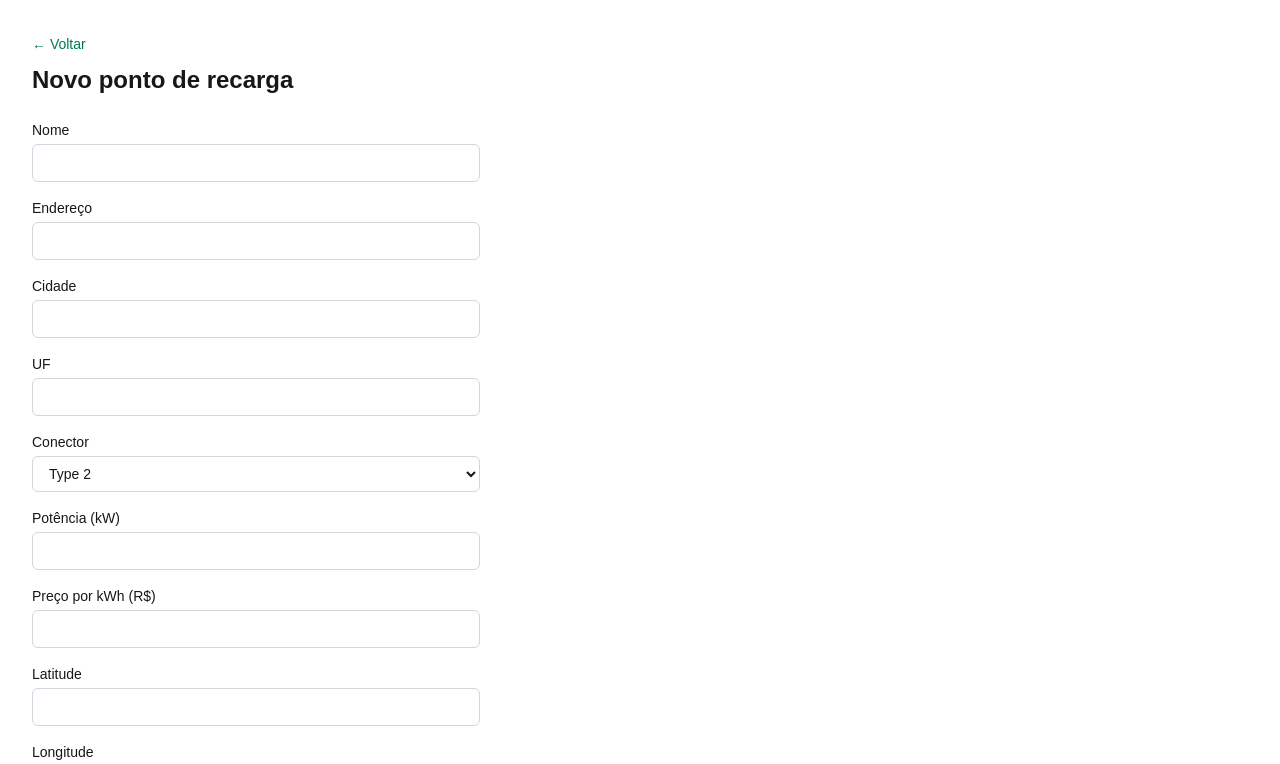
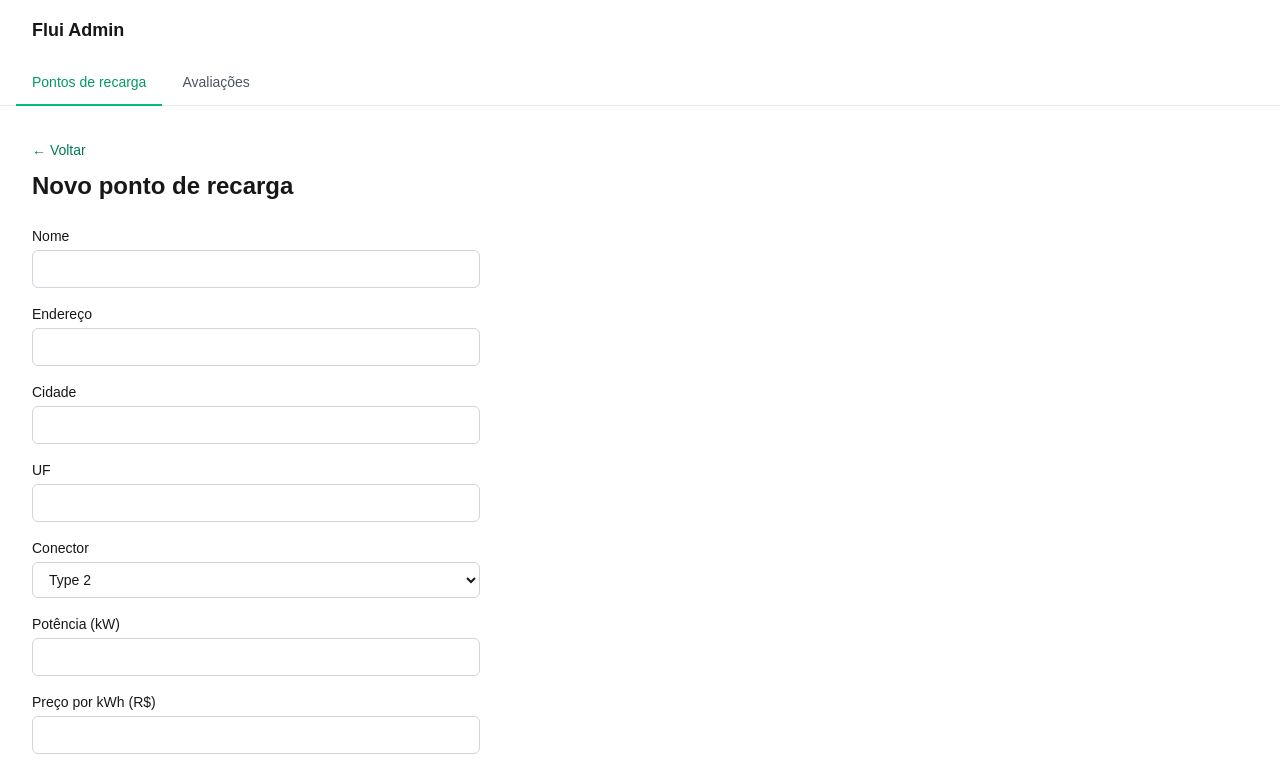
Before and after one commit to alinerfer/flui-admin, a Next.js app: page /pontos/novo in a window 1280 px wide. Shown: the top 764 px of the page. Built offline with nearby package versions, Linux system fonts and the light colour scheme.

Commit message:
adiciona cabeçalho com marca e abas

```diff
--- /dev/null
+++ b/app/components/Header.tsx
@@ -0,0 +1,41 @@
+"use client";
+
+import Link from "next/link";
+import { usePathname } from "next/navigation";
+
+const abas = [
+  { href: "/pontos", label: "Pontos de recarga" },
+  { href: "/avaliacoes", label: "Avaliações" },
+];
+
+export default function Header() {
+  const pathname = usePathname();
+
+  return (
+    <header className="border-b border-gray-200 bg-white dark:border-gray-800 dark:bg-gray-950">
+      <div className="px-8 py-4">
+        <Link href="/" className="text-lg font-bold">
+          Flui Admin
+        </Link>
+      </div>
+      <nav className="px-4 flex gap-1">
+        {abas.map((aba) => {
+          const ativa = pathname.startsWith(aba.href);
+          return (
+            <Link
+              key={aba.href}
+              href={aba.href}
+              className={`-mb-px px-4 py-3 text-sm font-medium border-b-2 ${
+                ativa
+                  ? "border-emerald-500 text-emerald-600 dark:text-emerald-400"
+                  : "border-transparent text-gray-600 hover:text-gray-900 dark:text-gray-400 dark:hover:text-gray-100"
+              }`}
+            >
+              {aba.label}
+            </Link>
+          );
+        })}
+      </nav>
+    </header>
+  );
+}
--- a/app/layout.tsx
+++ b/app/layout.tsx
@@ -1,6 +1,7 @@
 import type { Metadata } from "next";
 import { Geist, Geist_Mono } from "next/font/google";
 import "./globals.css";
+import Header from "./components/Header";
 
 const geistSans = Geist({
   variable: "--font-geist-sans",
@@ -13,8 +14,8 @@ const geistMono = Geist_Mono({
 });
 
 export const metadata: Metadata = {
-  title: "Create Next App",
-  description: "Generated by create next app",
+  title: "Flui Admin",
+  description: "Painel administrativo de pontos de recarga",
 };
 
 export default function RootLayout({
@@ -24,10 +25,13 @@ export default function RootLayout({
 }>) {
   return (
     <html
-      lang="en"
+      lang="pt-BR"
       className={`${geistSans.variable} ${geistMono.variable} h-full antialiased`}
     >
-      <body className="min-h-full flex flex-col">{children}</body>
+      <body className="min-h-full flex flex-col">
+        <Header />
+        {children}
+      </body>
     </html>
   );
 }
```
